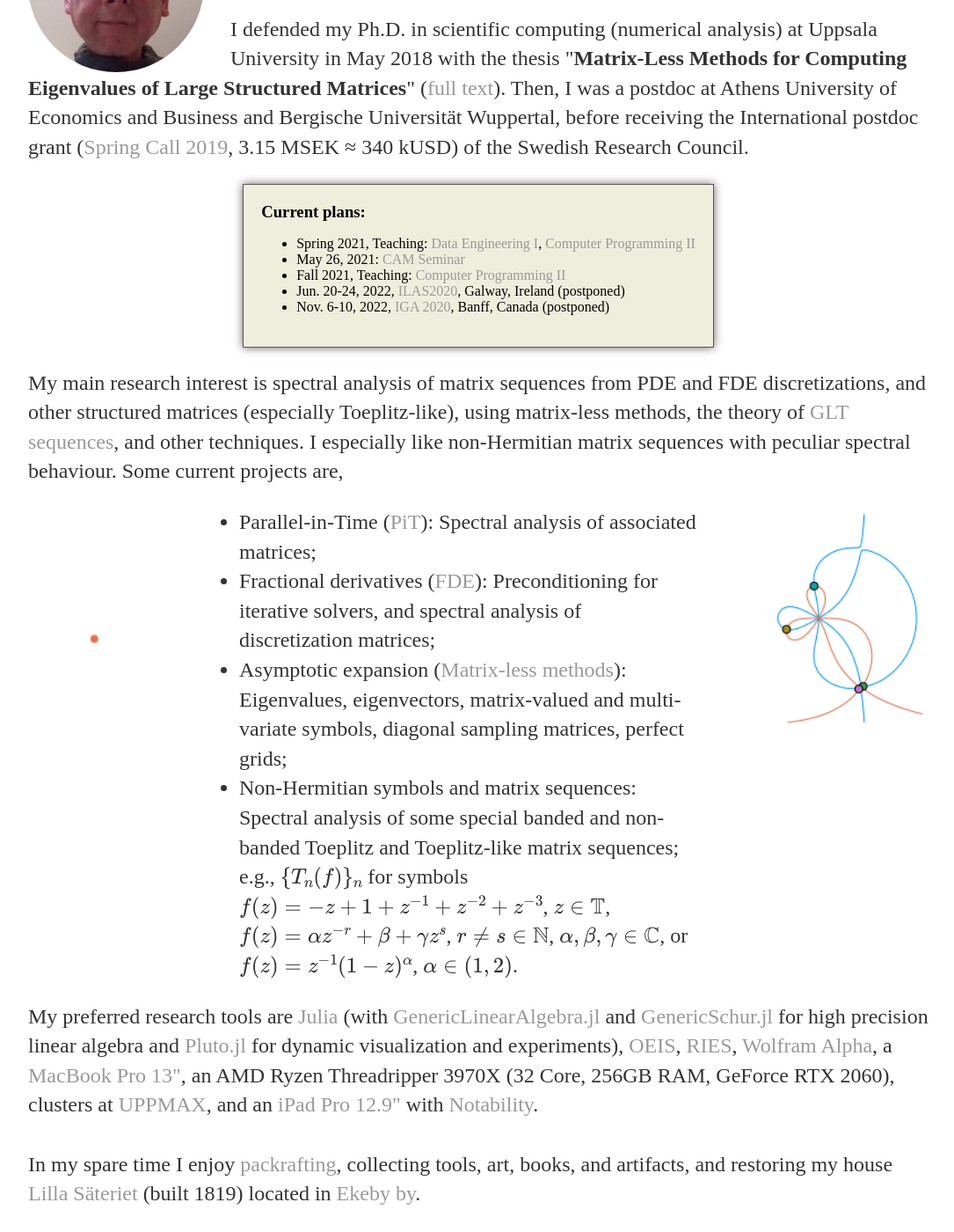
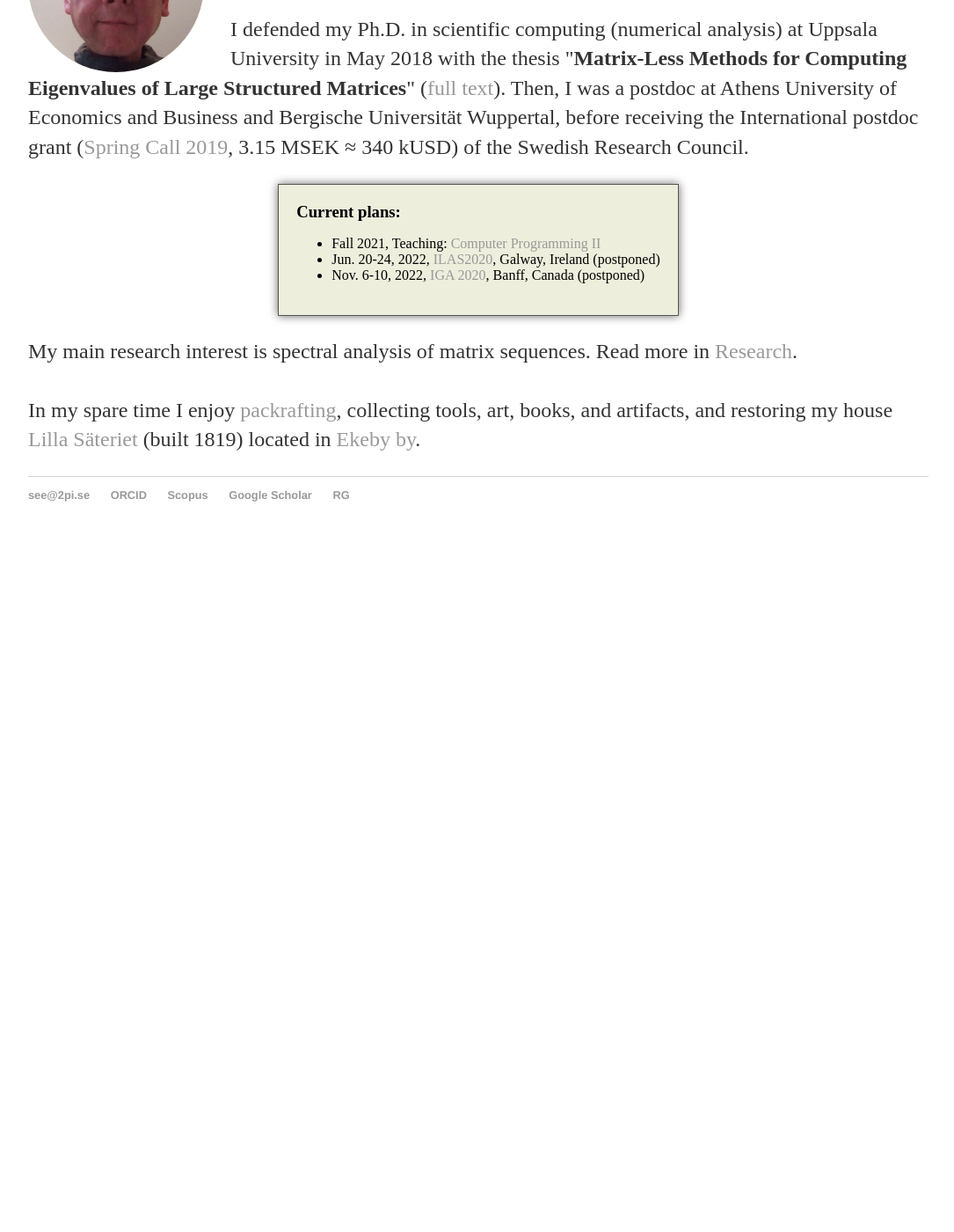
Before and after one commit to sverek/sverek.github.io, a Jekyll site: the page built from index.html, in a window 1280 px wide and 1400 px high, scrolled down 315 px. Shown: the whole window at 88% size, without its empty margins (96-1181 px from the left). Built offline with Jekyll 4.4.1, drawn with Linux system fonts in a browser that asks for light colours; after the commit the page ends 945 px from its top, so only the background shows below that; some of the changed text lies outside the part shown.

Commit message:
Several updates

```diff
--- a/_layouts/default.html
+++ b/_layouts/default.html
@@ -9,7 +9,9 @@
 			<nav>
 	    		<ul>
 	        		<li><a href="/">Home</a></li>
+					<li><a href="/research">Publications</a></li>
 	        	    <li><a href="/publications">Publications</a></li>
+					<li><a href="/teaching">Publications</a></li>
 	        	    <li><a href="/cv">CV</a></li>
 	    		</ul>
 			</nav>
--- a/cv/index.html
+++ b/cv/index.html
@@ -66,6 +66,7 @@ tr:nth-child(odd) {
     <tr><td>2019</td><td>ICIAM2019, Valencia, Spain. (<a href="https://iciam2019.org/">link</a>)</td></tr>
     <tr><td>2019</td><td>GAMM ANLA2019, Chemnitz, Germany. (<a href="https://www.chemnitz-am.de/anla2019/">link</a>)</td></tr>
     <tr><td>2019</td><td>GAMM CSE2019, Ulm, Germany. (<a href="https://www.uni-ulm.de/mawi/mawi-numerik/forschung/gamm-cse-workshop-2019">link</a>)</td></tr>
+    <tr><td>2021</td><td>CAM Seminar (online), Gothenburg, Sweden. (<a href="https://www.chalmers.se/en/departments/math/research/research-groups/computational-mathematics/Pages/seminars.aspx">link</a>)</td></tr>
     </table>
 
     <h2>Grants &amp; scholarships</h2>
--- a/index.html
+++ b/index.html
@@ -17,8 +17,6 @@ title: www.2pi.se
   <div class="allSides">
       <h3>Current plans:</h3>
       <ul>
-		<li>Spring 2021, Teaching: <a href="https://www.uu.se/en/admissions/freestanding-courses/course/?kKod=1TD069&typ=1">Data Engineering I</a>, <a href="https://www.uu.se/en/admissions/freestanding-courses/course/?kKod=1TD722&typ=1">Computer Programming II</a></li>
-		<li>May 26, 2021: <a href="https://www.chalmers.se/en/departments/math/research/research-groups/computational-mathematics/Pages/seminars.aspx">CAM Seminar</a></li>
 		<li>Fall 2021, Teaching: <a href="https://www.uu.se/en/admissions/freestanding-courses/course/?kKod=1TD722&typ=1">Computer Programming II</a></li>
         <li>Jun. 20-24, 2022, <a href="http://www.ilas2020.ie">ILAS2020</a>, Galway, Ireland (postponed)</li>
 
@@ -28,18 +26,7 @@ title: www.2pi.se
 
 
 	<p>
-		My main research interest is spectral analysis of matrix sequences from PDE and FDE discretizations, and other structured matrices (especially Toeplitz-like), using matrix-less methods, the theory of <a href="https://www.springer.com/gp/book/9783319536781">GLT sequences</a>, and other techniques. I especially like non-Hermitian matrix sequences with peculiar spectral behaviour. Some current projects are,
-	</p>
-  <img src="/img/anim1.gif" class="frontimgr" />
-  <img src="/img/anim2.gif" class="frontimgl2" />
-	<ul class="foo">
-  			<li>Parallel-in-Time (<a href="https://parallel-in-time.org/">PiT</a>): Spectral analysis of associated matrices;</li>
-  			<li>Fractional derivatives (<a href="https://en.wikipedia.org/wiki/Fractional_calculus">FDE</a>): Preconditioning for iterative solvers, and spectral analysis of discretization matrices;</li>
-  			<li>Asymptotic expansion (<a href="/thesis.pdf">Matrix-less methods</a>): Eigenvalues, eigenvectors, matrix-valued and multi-variate symbols, diagonal sampling matrices, perfect grids;</li>
-  			<li>Non-Hermitian symbols and matrix sequences: Spectral analysis of some special banded and non-banded Toeplitz and Toeplitz-like matrix sequences; e.g., \(\{T_n(f)\}_n\) for symbols \(f(z)=-z+1+z^{-1}+z^{-2}+z^{-3}\), \(z\in\mathbb{T}\), \(f(z)=\alpha z^{-r}+\beta+\gamma z^s\), \(r\neq s\in\mathbb{N}\), \(\alpha,\beta,\gamma\in\mathbb{C}\), or \(f(z)=z^{-1}(1-z)^\alpha\), \(\alpha\in(1,2)\).</li>
-		</ul>
-	<p>
-		My preferred research tools are <a href="https://www.julialang.org">Julia</a> (with <a href="https://github.com/JuliaLinearAlgebra/GenericLinearAlgebra.jl">GenericLinearAlgebra.jl</a> and <a href="https://github.com/RalphAS/GenericSchur.jl">GenericSchur.jl</a> for high precision linear algebra and <a href="https://github.com/fonsp/Pluto.jl">Pluto.jl</a> for dynamic visualization and experiments), <a href="https://oeis.org">OEIS</a>, <a href="https://mrob.com/pub/ries/">RIES</a>, <a href="https://www.wolframalpha.com">Wolfram Alpha</a>, a <a href="https://www.apple.com/se/macbook-pro">MacBook Pro 13"</a>, an AMD Ryzen Threadripper 3970X (32 Core, 256GB RAM, GeForce RTX 2060), clusters at <a href="https://www.uppmax.uu.se/">UPPMAX</a>, and an <a href="https://www.apple.com/se/ipad-pro">iPad Pro 12.9"</a> with <a href="https://www.gingerlabs.com/">Notability</a>.<br><br>
-    In my spare time I enjoy <a href="https://vimeo.com/181259608">packrafting</a>, collecting tools, art, books, and artifacts, and restoring my house <a href="/img/ls.jpg">Lilla Säteriet</a> (built 1819) located in <a href="https://www.lansstyrelsen.se/uppsala/besok-och-upptack/kulturmiljoer/byggnadsminnen/ekeby-by.html">Ekeby by</a>.<br><br>
-		Contact by <a href="mailto:see@2pi.se">email</a> for questions or collaboration.</p>
+		My main research interest is spectral analysis of matrix sequences. Read more in <a href="/research">Research</a>.
+		<br><br>
+    In my spare time I enjoy <a href="https://vimeo.com/181259608">packrafting</a>, collecting tools, art, books, and artifacts, and restoring my house <a href="/img/ls.jpg">Lilla Säteriet</a> (built 1819) located in <a href="https://www.lansstyrelsen.se/uppsala/besok-och-upptack/kulturmiljoer/byggnadsminnen/ekeby-by.html">Ekeby by</a>.</p>
 </div>
```
Also changed, not shown: research/index.html (added, +26 -0 lines), teaching/index.html (added, +31 -0 lines).
